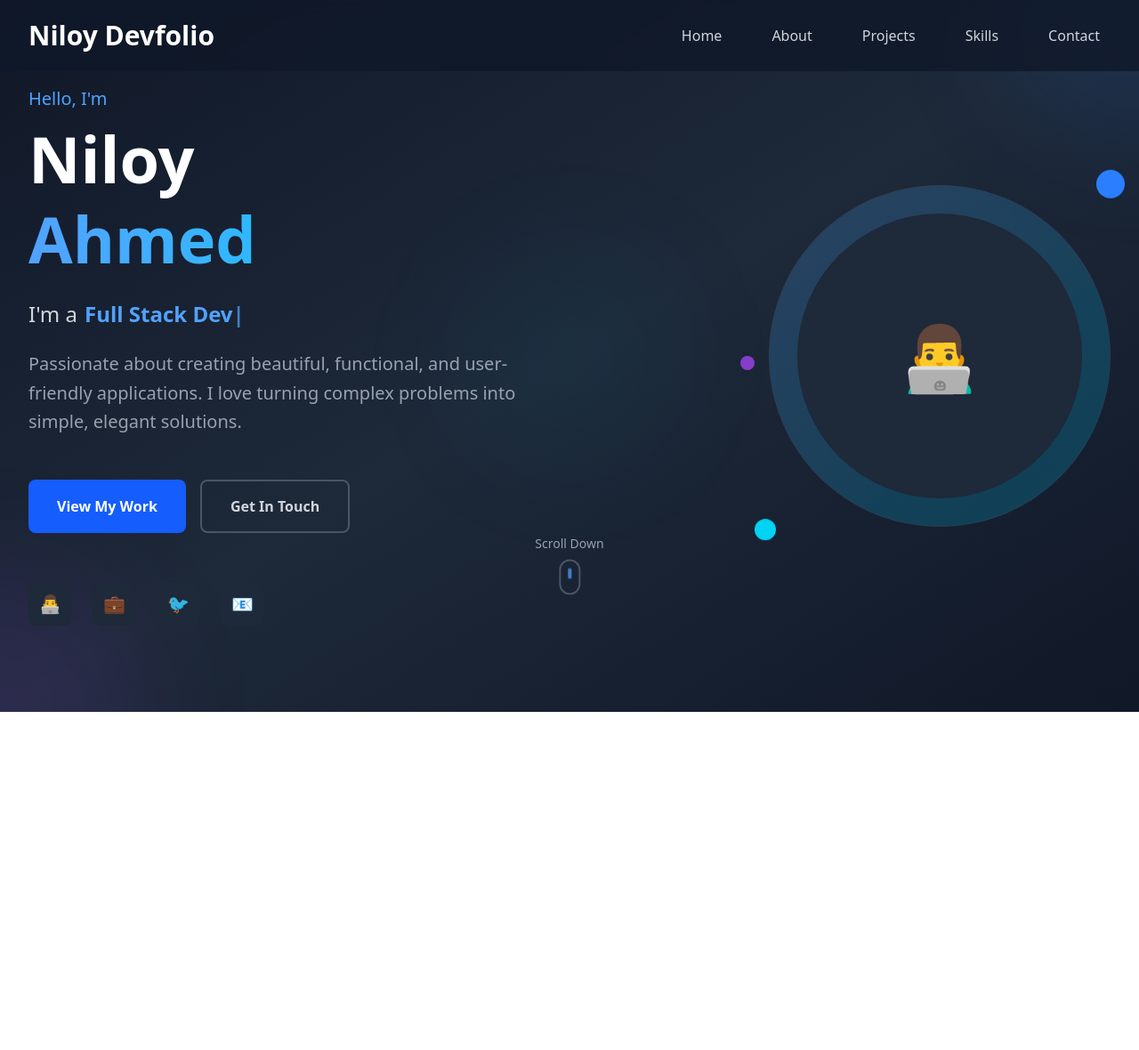
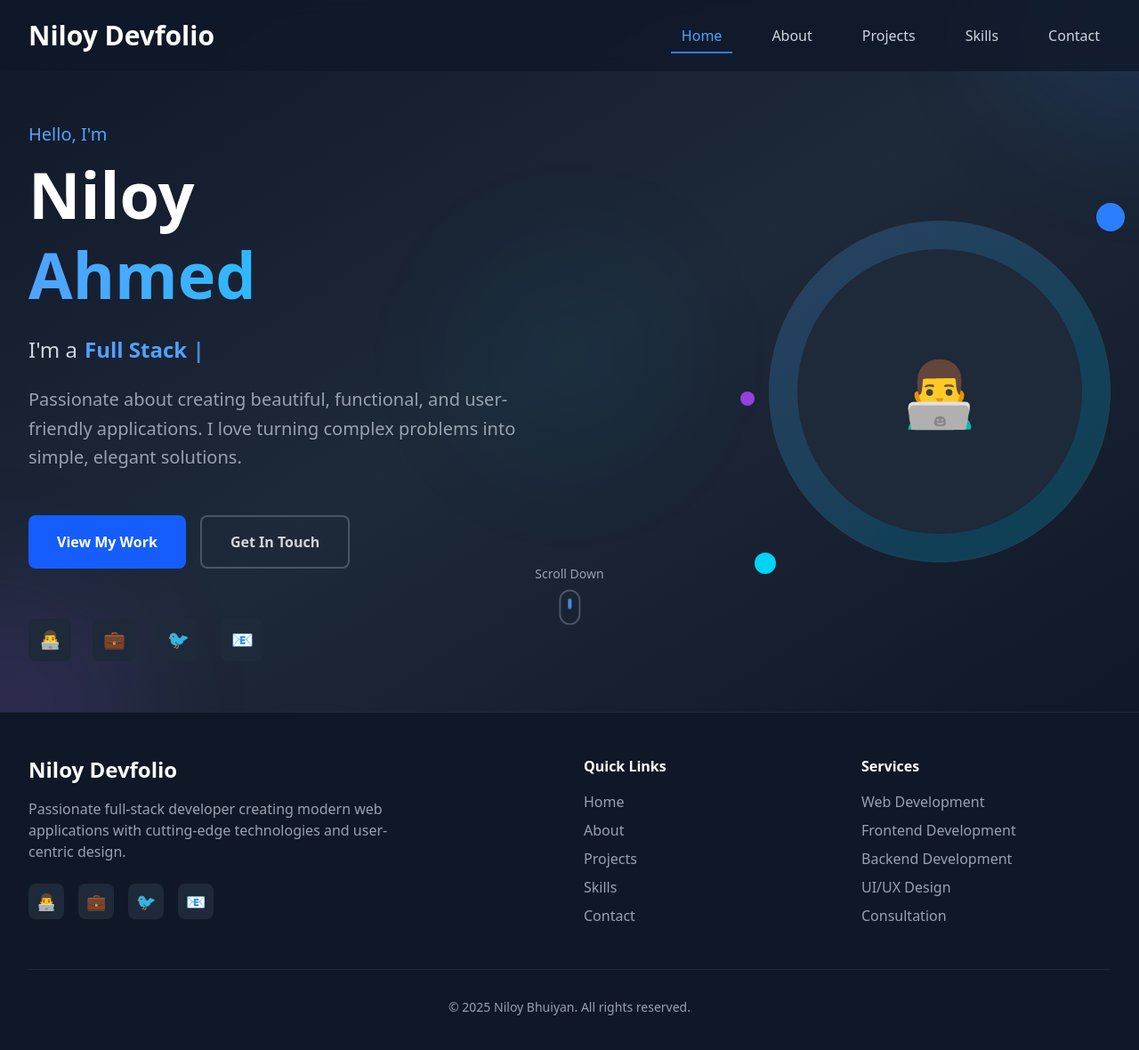
Before and after one commit to niloy8/Portfolioo, a React (Vite) app in the folder Niloy Devfolio/: page / in a window 1280 px wide. Shown: the top 1180 px of the page at 89% size. Before the commit the page ends 800 px from the top, so only its background shows below. Built offline with nearby package versions, Linux system fonts and the light colour scheme.

Commit message:
Fotter added

```diff
--- a/Niloy Devfolio/src/Components/Layout/Layout.tsx
+++ b/Niloy Devfolio/src/Components/Layout/Layout.tsx
@@ -1,11 +1,13 @@
 import { Outlet } from "react-router";
 import Navbar from "../Navbar";
+import Footer from "../../Fotter/Footer";
 
 const Layout = () => {
     return (
         <div>
             <Navbar />
             <Outlet />
+            <Footer />
         </div>
     );
 };
--- a/Niloy Devfolio/src/Components/Navbar.tsx
+++ b/Niloy Devfolio/src/Components/Navbar.tsx
@@ -1,9 +1,11 @@
 import type { FC } from 'react';
 import { useState, useEffect } from 'react';
+import { Link, useLocation } from 'react-router';
 
 const Navbar: FC = () => {
     const [isOpen, setIsOpen] = useState(false);
     const [scrolled, setScrolled] = useState(false);
+    const location = useLocation();
 
     const toggleMenu = () => {
         setIsOpen(!isOpen);
@@ -24,6 +26,23 @@ const Navbar: FC = () => {
         return () => window.removeEventListener('scroll', handleScroll);
     }, []);
 
+    // Close mobile menu when route changes
+    useEffect(() => {
+        setIsOpen(false);
+    }, [location]);
+
+    const navItems = [
+        { name: 'Home', path: '/' },
+        { name: 'About', path: '/about' },
+        { name: 'Projects', path: '/projects' },
+        { name: 'Skills', path: '/skills' },
+        { name: 'Contact', path: '/contact' }
+    ];
+
+    const isActiveRoute = (path: string) => {
+        return location.pathname === path;
+    };
+
     return (
         <nav className={`fixed top-0 w-full z-50 transition-all duration-300 ${scrolled
             ? 'bg-gray-900/95 backdrop-blur-md shadow-xl border-b border-gray-700/30'
@@ -33,27 +52,32 @@ const Navbar: FC = () => {
                 <div className="flex justify-between items-center h-16 md:h-20">
                     {/* Logo/Name */}
                     <div className="flex-shrink-0">
-                        <a
-                            href="#home"
-                            onClick={closeMenu}
+                        <Link
+                            to="/"
                             className="text-2xl md:text-3xl font-bold text-white hover:text-blue-400 transition-colors duration-300"
                         >
                             Niloy Devfolio
-                        </a>
+                        </Link>
                     </div>
 
                     {/* Desktop Navigation */}
                     <div className="hidden md:block">
                         <div className="ml-10 flex items-baseline space-x-8">
-                            {['Home', 'About', 'Projects', 'Skills', 'Contact'].map((item) => (
-                                <a
-                                    key={item}
-                                    href={`#${item.toLowerCase()}`}
-                                    className="relative px-3 py-2 text-gray-300 font-medium hover:text-white transition-colors duration-300 group"
+                            {navItems.map((item) => (
+                                <Link
+                                    key={item.name}
+                                    to={item.path}
+                                    className={`relative px-3 py-2 font-medium transition-colors duration-300 group ${isActiveRoute(item.path)
+                                        ? 'text-blue-400'
+                                        : 'text-gray-300 hover:text-white'
+                                        }`}
                                 >
-                                    {item}
-                                    <span className="absolute inset-x-0 bottom-0 h-0.5 bg-blue-500 scale-x-0 group-hover:scale-x-100 transition-transform duration-300 origin-left"></span>
-                                </a>
+                                    {item.name}
+                                    <span className={`absolute inset-x-0 bottom-0 h-0.5 bg-blue-500 transition-transform duration-300 origin-left ${isActiveRoute(item.path)
+                                        ? 'scale-x-100'
+                                        : 'scale-x-0 group-hover:scale-x-100'
+                                        }`}></span>
+                                </Link>
                             ))}
                         </div>
                     </div>
@@ -85,15 +109,18 @@ const Navbar: FC = () => {
                 : 'max-h-0 opacity-0 overflow-hidden'
                 }`}>
                 <div className="px-2 pt-2 pb-3 space-y-1 bg-gray-900/98 backdrop-blur-md shadow-xl border-t border-gray-700/30">
-                    {['Home', 'About', 'Projects', 'Skills', 'Contact'].map((item) => (
-                        <a
-                            key={item}
-                            href={`#${item.toLowerCase()}`}
+                    {navItems.map((item) => (
+                        <Link
+                            key={item.name}
+                            to={item.path}
                             onClick={closeMenu}
-                            className="block px-4 py-3 text-gray-300 font-medium hover:text-white hover:bg-gray-800 rounded-lg transition-all duration-300 transform hover:translate-x-2"
+                            className={`block px-4 py-3 font-medium rounded-lg transition-all duration-300 transform hover:translate-x-2 ${isActiveRoute(item.path)
+                                ? 'text-blue-400 bg-gray-800'
+                                : 'text-gray-300 hover:text-white hover:bg-gray-800'
+                                }`}
                         >
-                            {item}
-                        </a>
+                            {item.name}
+                        </Link>
                     ))}
                 </div>
             </div>
--- a/Niloy Devfolio/src/Fotter/Fotter.tsx
+++ b/Niloy Devfolio/src/Fotter/Footer.tsx
@@ -70,18 +70,11 @@ const Footer: FC = () => {
                 </div>
 
                 {/* Bottom Bar */}
-                <div className="border-t border-gray-800 mt-12 pt-8 flex flex-col md:flex-row justify-between items-center">
-                    <p className="text-gray-400 text-sm">
-                        © {currentYear} Niloy Ahmed. All rights reserved.
+                <div className="border-t border-gray-800 mt-12 pt-8 flex flex-col md:flex-row justify-center items-center ">
+                    <p className="text-gray-400 text-sm ">
+                        © {currentYear} Niloy Bhuiyan. All rights reserved.
                     </p>
-                    <div className="flex space-x-6 mt-4 md:mt-0">
-                        <a href="#" className="text-gray-400 hover:text-blue-400 text-sm transition-colors duration-300">
-                            Privacy Policy
-                        </a>
-                        <a href="#" className="text-gray-400 hover:text-blue-400 text-sm transition-colors duration-300">
-                            Terms of Service
-                        </a>
-                    </div>
+
                 </div>
             </div>
         </footer>
--- a/Niloy Devfolio/src/Home/Home.tsx
+++ b/Niloy Devfolio/src/Home/Home.tsx
@@ -10,7 +10,6 @@ const Home: FC = () => {
         'Full Stack Developer',
         'Frontend Developer',
         'React Developer',
-
     ];
 
     // Typewriter effect
@@ -39,12 +38,18 @@ const Home: FC = () => {
     const scrollToSection = (sectionId: string) => {
         const element = document.getElementById(sectionId);
         if (element) {
-            element.scrollIntoView({ behavior: 'smooth' });
+            const navbarHeight = 80;
+            const offsetTop = element.offsetTop - navbarHeight;
+
+            window.scrollTo({
+                top: offsetTop,
+                behavior: 'smooth'
+            });
         }
     };
 
     return (
-        <section id="home" className="min-h-screen bg-gradient-to-br from-gray-900 via-gray-800 to-gray-900 flex items-center relative overflow-hidden">
+        <section id="home" className="min-h-screen bg-gradient-to-br from-gray-900 via-gray-800 to-gray-900 flex items-center relative overflow-hidden pt-20">
             {/* Background decorative elements */}
             <div className="absolute inset-0 overflow-hidden">
                 <div className="absolute -top-40 -right-40 w-80 h-80 bg-blue-500/10 rounded-full blur-3xl"></div>
--- a/Niloy Devfolio/src/main.tsx
+++ b/Niloy Devfolio/src/main.tsx
@@ -10,6 +10,7 @@ import {
 import Layout from './Components/Layout/Layout.tsx';
 import Home from './Home/Home.tsx';
 import About from './Components/About/About.tsx';
+import Contact from './Components/Contact/Contact.tsx';
 
 const router = createBrowserRouter([
   {
@@ -22,6 +23,10 @@ const router = createBrowserRouter([
       }, {
         path: "/about",
         element: <About />
+      },
+      {
+        path: "/contact",
+        element: <Contact />
       }
     ]
   },
```
